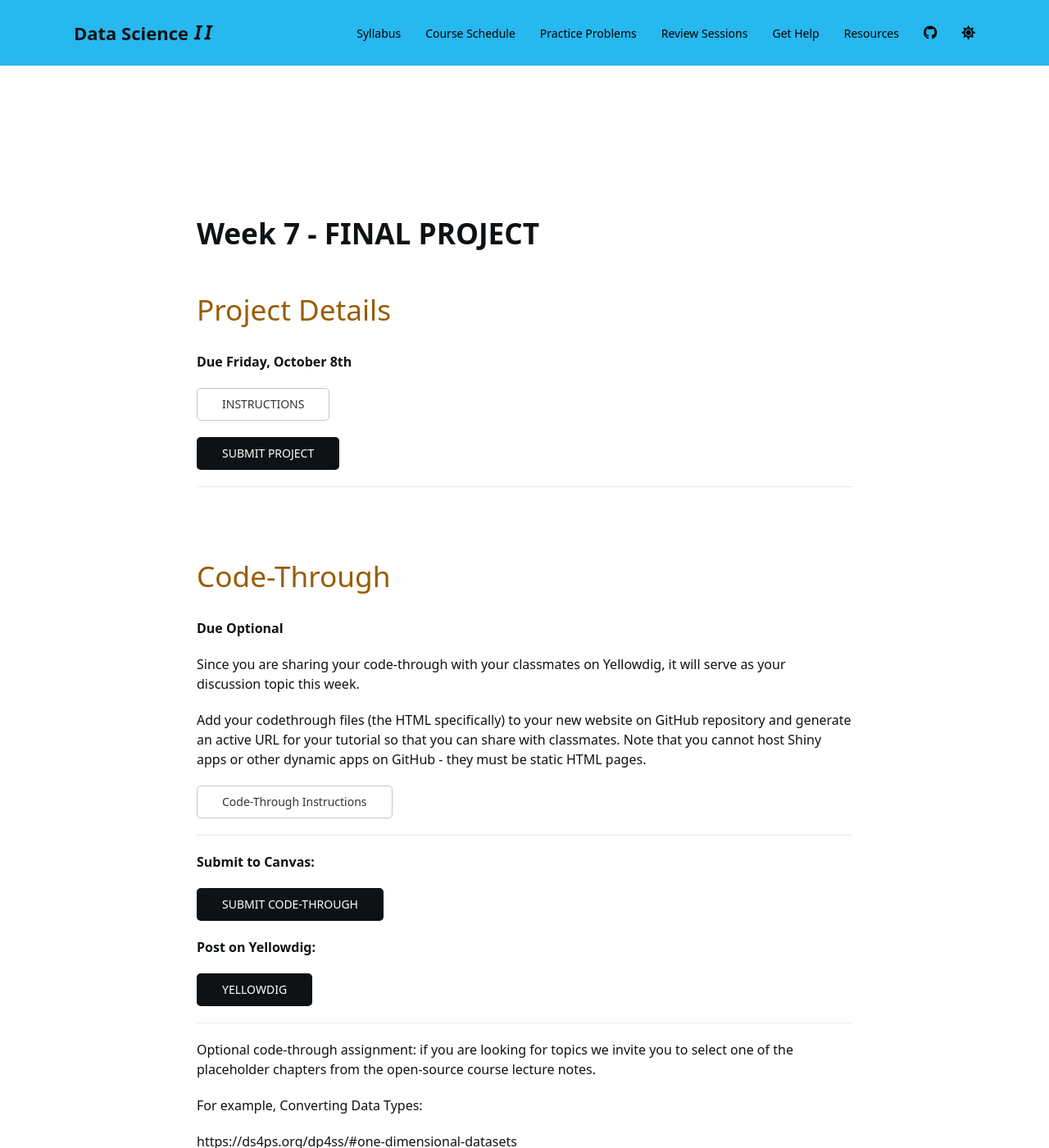
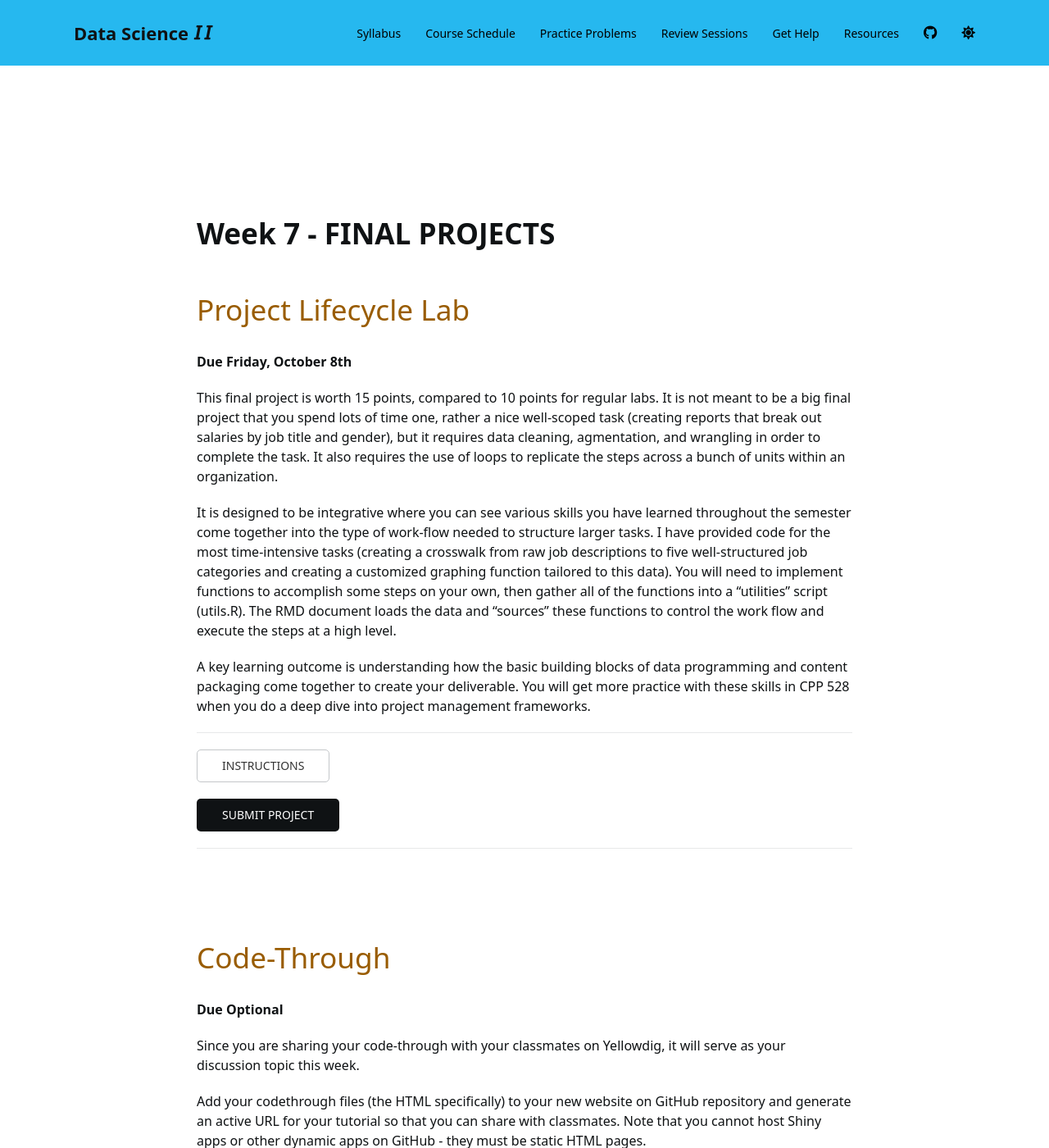
Before and after one commit to Watts-College/cpp-527-fall-2021, a Jekyll site: the page built from schedule.md, in a window 1280 px wide and 1400 px high, scrolled down 15700 px. Shown: the whole window at 82% size. Built offline with Jekyll 4.4.1, drawn with Linux system fonts in a browser that asks for light colours; nearby versions of some CDN libraries; a script bundle is joined from its source files by our own code; library files that are not in the unit come from our copies; a style sheet for code colours, icons or effects is not loaded; some of the changed text lies outside the part shown.

Commit message:
Update schedule.md

```diff
--- a/schedule.md
+++ b/schedule.md
@@ -757,19 +757,29 @@ Also share your page link on YellowDig:
 
 
 
-# Week 7 - FINAL PROJECT
+# Week 7 - FINAL PROJECTS
 
 
 
-## Project Details
+## Project Lifecycle Lab
 
 **Due {{page.projects.report-template}}**
+
+This final project is worth 15 points, compared to 10 points for regular labs. It is not meant to be a big final project that you spend lots of time one, rather a nice well-scoped task (creating reports that break out salaries by job title and gender), but it requires data cleaning, agmentation, and wrangling in order to complete the task. It also requires the use of loops to replicate the steps across a bunch of units within an organization.
+
+It is designed to be integrative where you can see various skills you have learned throughout the semester come together into the type of work-flow needed to structure larger tasks. I have provided code for the most time-intensive tasks (creating a crosswalk from raw job descriptions to five well-structured job categories and creating a customized graphing function tailored to this data). You will need to implement functions to accomplish some steps on your own, then gather all of the functions into a "utilities" script (utils.R). The RMD document loads the data and "sources" these functions to control the work flow and execute the steps at a high level.
+
+A key learning outcome is understanding how the basic building blocks of data programming and content packaging come together to create your deliverable. You will get more practice with these skills in CPP 528 when you do a deep dive into project management frameworks.
+
+-------------
 
 <a class="uk-button uk-button-default" href="../labs/final-project-instructions.html">INSTRUCTIONS</a>
 
 <a class="uk-button uk-button-primary" href="{{page.canvas.assignment_url}}">SUBMIT PROJECT</a>
 
-<hr>
+---------------
+
+<br>
 <br>
 
 ## Code-Through
```
